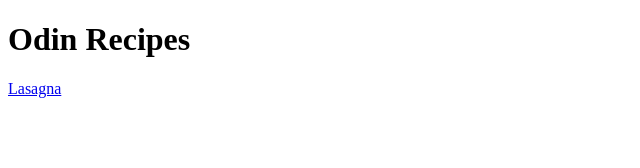
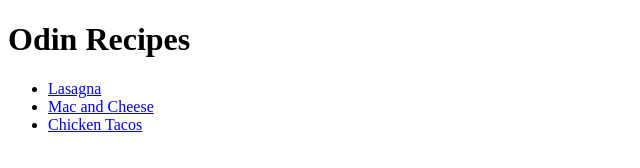
Before and after one commit to zeilxmason/odin-recipes, a plain HTML site: page index.html in a window 1280 px wide. Shown: the whole page, without its empty margins (0-640 px from the left). Drawn offline with Linux system fonts and the light colour scheme.

Commit message:
Add 2 new recipes and edit the index.html

```diff
--- a/index.html
+++ b/index.html
@@ -7,6 +7,10 @@
 </head>
 <body>
     <h1>Odin Recipes</h1>
-    <a href="recipes/lasagna.html">Lasagna</a>
+    <ul>
+        <li><a href="recipes/lasagna.html">Lasagna</a></li>
+        <li><a href="recipes/mac-and-cheese.html">Mac and Cheese</a></li>
+        <li><a href="recipes/chicken-tacos.html">Chicken Tacos</a></li>
+    </ul>
 </body>
 </html>
```
Also changed, not shown: recipes/chicken-tacos.html (added), recipes/mac-and-cheese.html (added).
